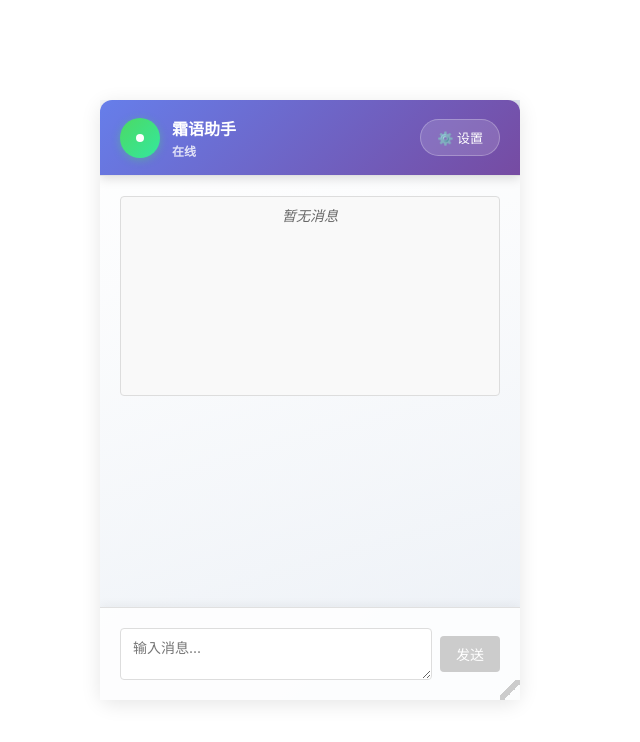
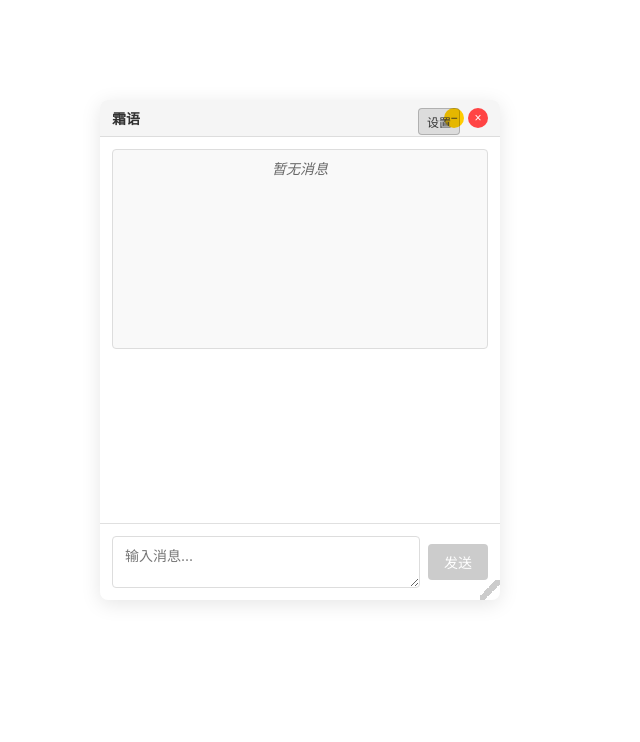
Before and after one commit to YeShuang25/ShuangDialog, a React app: page / in a window 1280 px wide. Shown: the top 742 px of the page, without its empty margins (0-640 px from the left). Built offline with nearby package versions, Linux system fonts and the light colour scheme; the HTML template or start-up script is replaced by a standard one.

Commit message:
refactor(ui): 简化聊天面板样式并调整布局结构
移除渐变背景和复杂装饰元素，优化窗口尺寸和圆角
将设置按钮移至标题栏右侧并简化样式
统一内边距和消息区域样式，提高界面一致性

```diff
--- a/src/ui/pages/ChatPanel.tsx
+++ b/src/ui/pages/ChatPanel.tsx
@@ -70,8 +70,8 @@ export const ChatPanel: React.FC = () => {
       <FloatingWindow
         title="霜语"
         defaultPosition={{ x: 100, y: 100 }}
-        defaultSize={{ width: 420, height: 600 }}
-        showHeader={false}
+        defaultSize={{ width: 400, height: 500 }}
+        onClose={toggleSettings}
         style={{
           backgroundColor: theme.background,
           color: theme.text,
@@ -79,105 +79,41 @@ export const ChatPanel: React.FC = () => {
           fontSize: '14px',
           boxShadow: theme.shadow,
           border: 'none',
-          borderRadius: '12px'
+          borderRadius: '8px'
         }}
       >
+        <div style={{ height: '100%', display: 'flex', flexDirection: 'column' }}>
+          {/* 设置按钮 - 放在标题栏右侧 */}
           <div style={{
-          height: '100%',
-          display: 'flex',
-          flexDirection: 'column',
-          background: 'linear-gradient(135deg, #f5f7fa 0%, #c3cfe2 100%)'
+            position: 'absolute',
+            top: '8px',
+            right: '40px',
+            zIndex: 10
           }}>
-          {/* 标题栏 */}
-          <div style={{
-            padding: '16px 20px',
-            background: 'linear-gradient(135deg, #667eea 0%, #764ba2 100%)',
-            color: 'white',
-            borderBottom: `1px solid ${theme.border}`,
-            borderRadius: '12px 12px 0 0',
-            display: 'flex',
-            justifyContent: 'space-between',
-            alignItems: 'center',
-            boxShadow: '0 2px 12px rgba(0,0,0,0.15)',
-            position: 'relative'
-          }}>
-            <div style={{
-              fontWeight: '600',
-              fontSize: '18px',
-              display: 'flex',
-              alignItems: 'center',
-              gap: '12px'
-            }}>
-              <div style={{
-                width: '40px',
-                height: '40px',
-                background: 'linear-gradient(135deg, #4cd964 0%, #34e89e 100%)',
-                borderRadius: '50%',
-                display: 'flex',
-                alignItems: 'center',
-                justifyContent: 'center',
-                boxShadow: '0 2px 8px rgba(76, 217, 100, 0.4)'
-              }}>
-                <span style={{
-                  width: '8px',
-                  height: '8px',
-                  backgroundColor: 'white',
-                  borderRadius: '50%',
-                  animation: 'pulse 2s infinite'
-                }} />
-              </div>
-              <div>
-                <div style={{ fontSize: '16px', fontWeight: '600' }}>霜语助手</div>
-                <div style={{ fontSize: '12px', opacity: 0.8, marginTop: '2px' }}>在线</div>
-              </div>
-            </div>
-
-            <div style={{ display: 'flex', gap: '8px', alignItems: 'center' }}>
             <Button
               onClick={toggleSettings}
               variant="secondary"
               size="small"
               style={{
-                  padding: '8px 16px',
-                  fontSize: '13px',
-                  backgroundColor: 'rgba(255,255,255,0.15)',
-                  color: 'white',
-                  border: '1px solid rgba(255,255,255,0.25)',
-                  borderRadius: '20px',
-                  fontWeight: '500',
-                  transition: 'all 0.2s ease'
-                }}
-                onMouseEnter={(e) => {
-                  e.currentTarget.style.backgroundColor = 'rgba(255,255,255,0.25)';
-                  e.currentTarget.style.transform = 'scale(1.05)';
-                }}
-                onMouseLeave={(e) => {
-                  e.currentTarget.style.backgroundColor = 'rgba(255,255,255,0.15)';
-                  e.currentTarget.style.transform = 'scale(1)';
+                padding: '4px 8px',
+                fontSize: '12px',
+                backgroundColor: 'rgba(0,0,0,0.1)',
+                color: '#333',
+                border: '1px solid rgba(0,0,0,0.2)',
+                borderRadius: '4px'
               }}
             >
-                ⚙️ 设置
+              设置
             </Button>
-            </div>
           </div>
 
           {/* 消息显示区域 */}
-          <div style={{
-            flex: 1,
-            padding: '20px',
-            overflow: 'hidden',
-            background: 'linear-gradient(180deg, rgba(255,255,255,0.9) 0%, rgba(248,250,252,0.8) 100%)'
-          }}>
+          <div style={{ flex: 1, padding: '12px', overflow: 'hidden' }}>
             <MessageList messages={messages} />
           </div>
 
           {/* 输入框区域 */}
-          <div style={{
-            padding: '20px',
-            borderTop: `1px solid ${theme.border}`,
-            background: 'rgba(255,255,255,0.95)',
-            boxShadow: '0 -2px 10px rgba(0,0,0,0.05)'
-          }}>
+          <div style={{ padding: '12px', borderTop: `1px solid ${theme.border}` }}>
             <MessageInput onSendMessage={handleSendMessage} />
           </div>
         </div>
```
Lines whose indentation alone changed are shown as unchanged.
